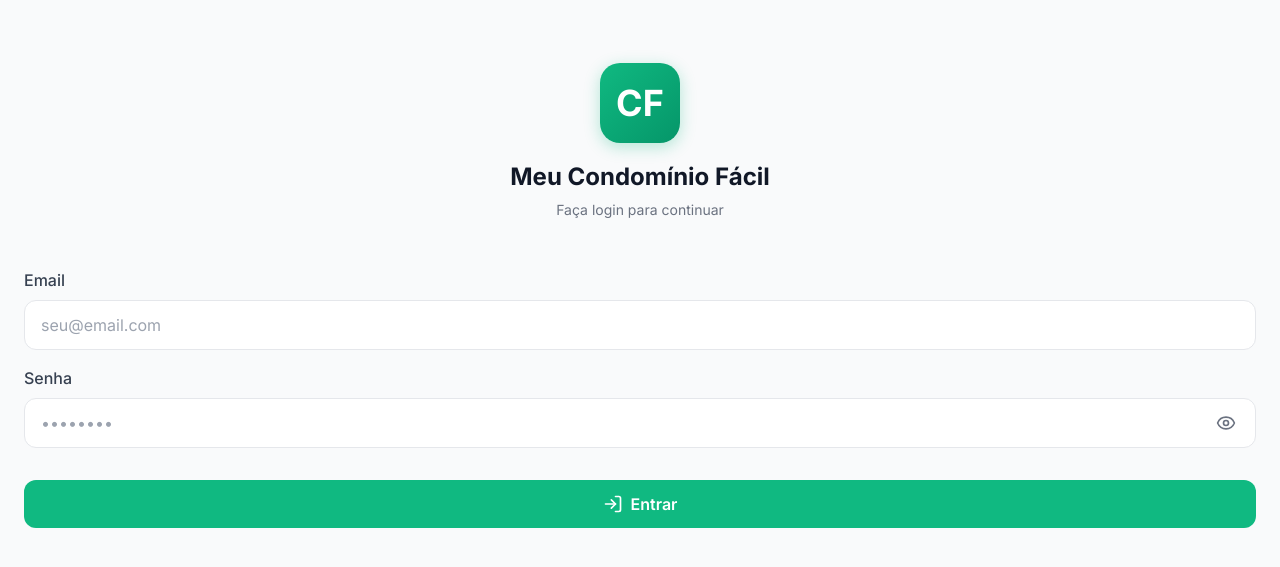
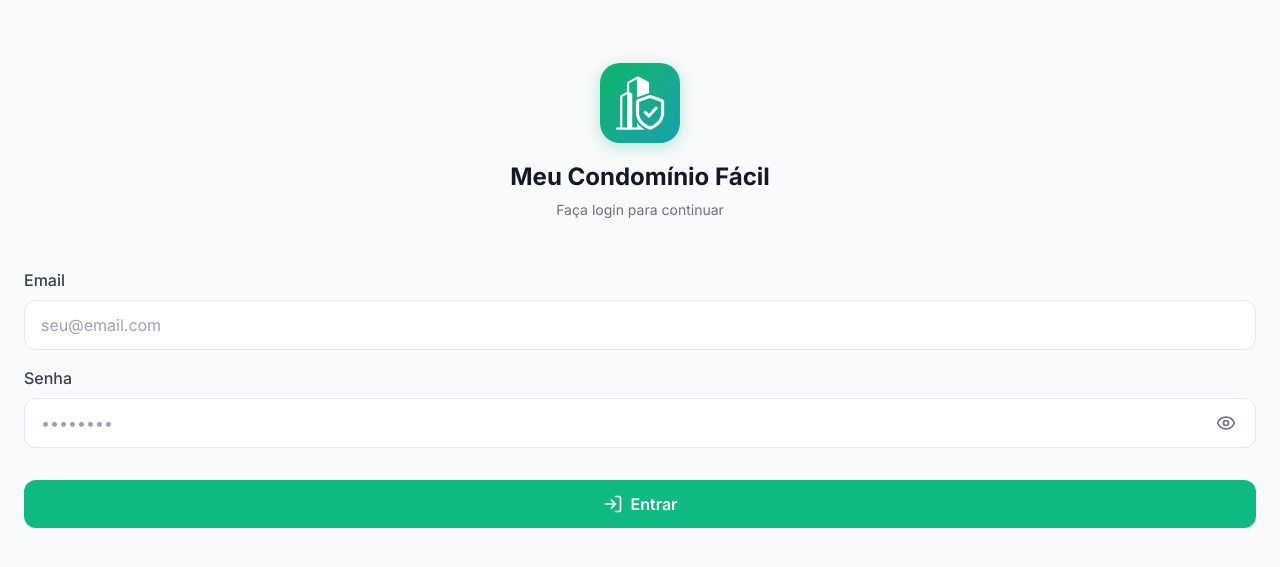
Before and after one commit to robsonodex/condominio-facil, a Next.js app: page /app/login in a window 1280 px wide. Shown: the part 105-672 px from the top of the page. Built offline with nearby package versions, Linux system fonts and the light colour scheme; no server answers.

Commit message:
feat: Adicionar icone do app e atualizar tela de login

```diff
--- a/src/app/app/login/page.tsx
+++ b/src/app/app/login/page.tsx
@@ -49,19 +49,17 @@ export default function AppLoginPage() {
         <div className="app-layout" style={{ justifyContent: 'center', padding: 24 }}>
             {/* Logo */}
             <div className="app-text-center app-mb-4" style={{ marginBottom: 48 }}>
-                <div style={{
-                    width: 80,
-                    height: 80,
-                    background: 'linear-gradient(135deg, #10b981 0%, #059669 100%)',
-                    borderRadius: 20,
-                    display: 'flex',
-                    alignItems: 'center',
-                    justifyContent: 'center',
-                    margin: '0 auto 16px',
-                    boxShadow: '0 4px 16px rgba(16, 185, 129, 0.3)'
-                }}>
-                    <span style={{ fontSize: 36, color: 'white', fontWeight: 'bold' }}>CF</span>
-                </div>
+                <img
+                    src="/icon.png"
+                    alt="Meu Condomínio Fácil"
+                    style={{
+                        width: 80,
+                        height: 80,
+                        borderRadius: 20,
+                        margin: '0 auto 16px',
+                        boxShadow: '0 4px 16px rgba(16, 185, 129, 0.3)'
+                    }}
+                />
                 <h1 style={{ fontSize: 24, fontWeight: 700, color: '#111827', marginBottom: 4 }}>
                     Meu Condomínio Fácil
                 </h1>
```
Also changed, not shown: public/icon.png (added).
